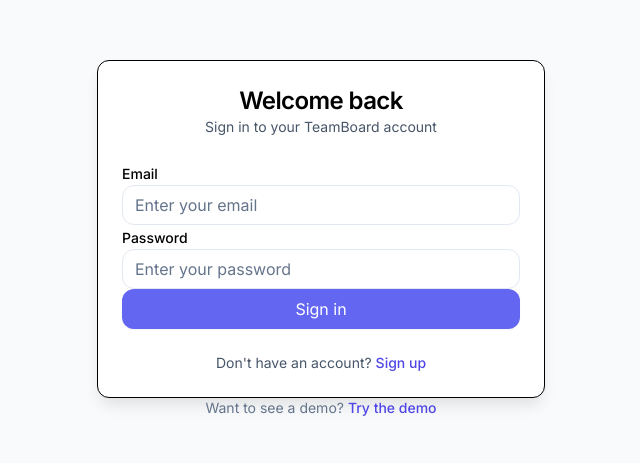
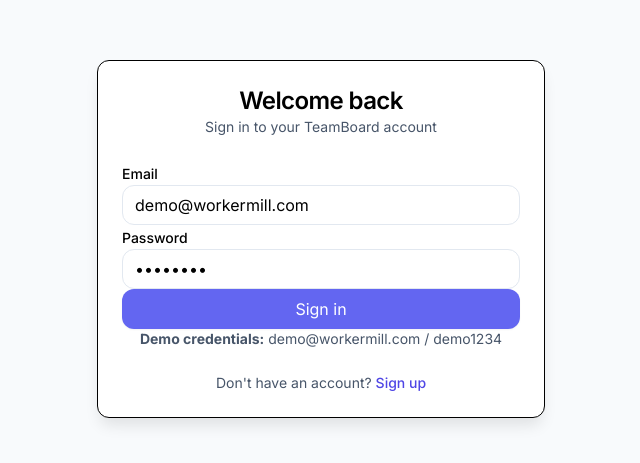
Before and after one commit to workermill-examples/teamboard, a Next.js app: page /login in a window 1280 px wide. Shown: the part 161-624 px from the top of the page, without its empty margins (319-959 px from the left). Built offline with nearby package versions, Linux system fonts and the light colour scheme; no server answers.

Commit message:
feat: Story 0 - Pre-fill demo credentials and clean up login page
Story: S0
Co-Authored-By: Frontend Developer <260328518+workermill-examples@users.noreply.github.com>

```diff
--- a/app/login/page.tsx
+++ b/app/login/page.tsx
@@ -12,8 +12,8 @@
 function LoginForm() {
   const { login, loading, error, clearError } = useLogin()
   const [formData, setFormData] = useState<LoginFormData>({
-    email: '',
-    password: '',
+    email: 'demo@workermill.com',
+    password: 'demo1234',
   })
   const [fieldErrors, setFieldErrors] = useState<Record<string, string>>({})
   const [hasInteracted, setHasInteracted] = useState(false)
@@ -117,6 +117,10 @@
               >
                 {loading ? 'Signing in...' : 'Sign in'}
               </Button>
+
+              <p className="mt-3 text-sm text-muted-600 text-center">
+                <strong>Demo credentials:</strong> demo@workermill.com / demo1234
+              </p>
             </form>
           </CardContent>
           <CardFooter className="flex flex-col space-y-2 text-center">
@@ -131,18 +135,6 @@
             </p>
           </CardFooter>
         </Card>
-
-        <div className="mt-8 text-center">
-          <p className="text-sm text-muted-500">
-            Want to see a demo?{' '}
-            <Link
-              href="/"
-              className="font-medium text-primary-600 hover:text-primary-500 transition-colors"
-            >
-              Try the demo
-            </Link>
-          </p>
-        </div>
       </div>
     </div>
   )
```
